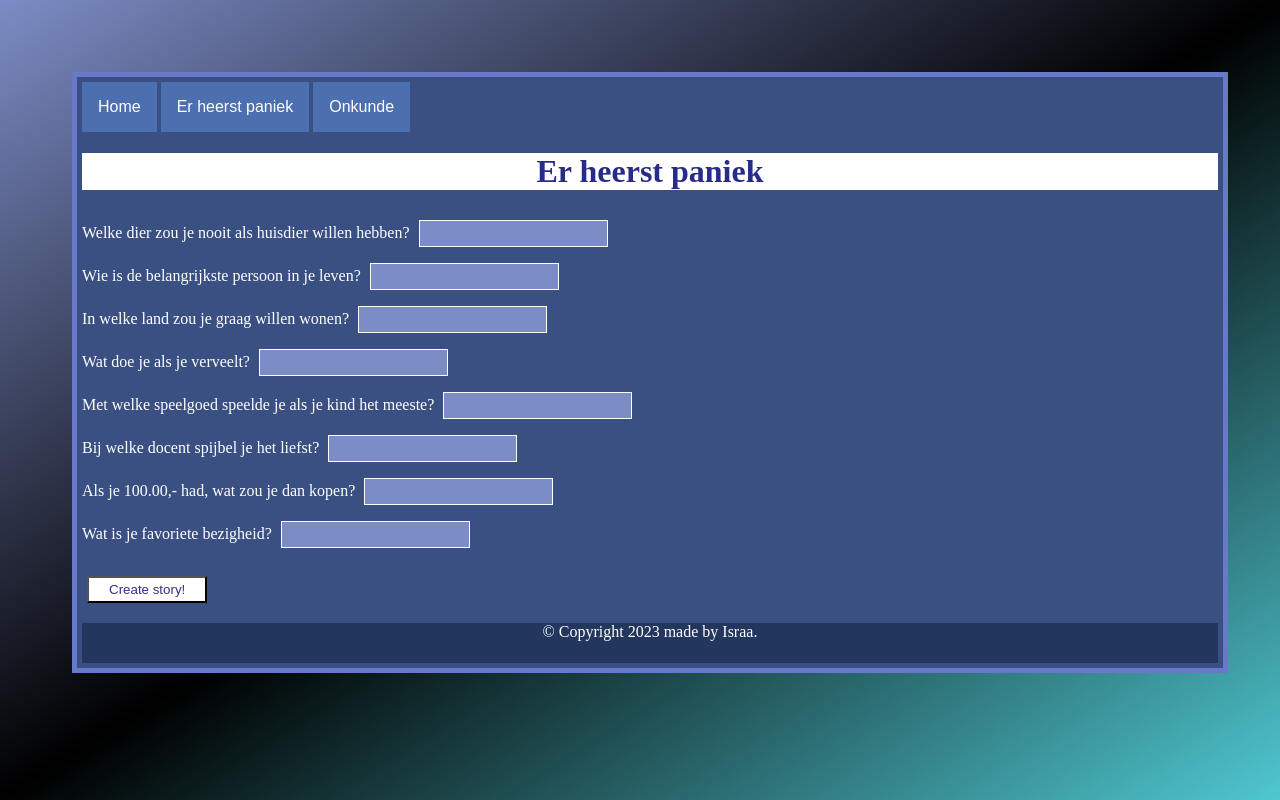
After one commit to Isrvx0/back-end-basics, a PHP site: page /heerst_paniek.php in a window 1280 px wide. The commit adds this page. Run offline with PHP 8.4, Linux system fonts and the light colour scheme.

Commit message:
eind opdracht php

```diff
--- /dev/null
+++ b/forms/heerst_paniek.php
@@ -0,0 +1,94 @@
+<!DOCTYPE html>
+<html lang="en">
+<head>
+    <meta charset="UTF-8">
+    <meta name="viewport" content="width=device-width, initial-scale=1.0">
+    <title>Document</title>
+    <link rel="stylesheet" href="madlibs.css" />
+
+</head>
+<body>
+    <?php
+        $requiredInput = "";
+        $invalidInput = "";
+        $filled_information = array();
+        $story = "";
+
+        if ($_SERVER["REQUEST_METHOD"] == "POST") {
+                // Required field =
+
+            for ($x = 1; $x <= 8; $x++) {
+                if(empty($_POST["vraag$x"])){
+                    $requiredInput = "* Required field";
+                } if (ctype_alpha(str_replace(' ', '', $_POST["vraag$x"])) === false) {
+                    $invalidInput = "Input is Invalid!</br>";
+                } else {
+                    array_push($filled_information, $_POST["vraag$x"]);
+                }
+            }
+            $length = count($filled_information);
+            if ($length == 8) {
+                $story = "</br><h3>Jouw verhaal:</h3> <p></br>Er heerst paniek in het koninkrijk $filled_information[2].Koning $filled_information[5] is ten einde raad als koning $filled_information[5] ten einde raad is, dan roept hij zijn ten-einde-raadscheer $filled_information[1].</br> '$filled_information[1]! Het Is een ramp! Het is een schande!'</br> 'Sire, Majesteit, uwe Luidruhtigheid, wat is er aan de hand?' </br> 'Mijn $filled_information[0] is verdwenen! Zo maar, zonder waarschuwing. En ik had net $filled_information[4] voor hem gekocht!' </br> 'Majesteit, uw $filled_information[0] komt vast vanzelf weer terug.' </br> 'Ja, da's leuk en aardig, maar hoe moet ik in de tussentijd $filled_information[7]?'</br> 'Maar sir, daar kunt u toch $filled_information[6] voor gebruiken.'</br>'$filled_information[1], je hebt helemaal gelijk! Wat zou ik doen als jou niet had.</br>'$filled_information[3], Sire.'</p>";
+            }
+        }
+        ?>
+
+
+    <div id="formulier">
+        <button onclick="location.href = 'madLibs.php';" class="dropbtn">Home</button>
+        <button onclick="location.href = 'heerst_paniek.php';" class="dropbtn">Er heerst paniek</button>
+        <button onclick="location.href = 'onkunde.php';" class="dropbtn">Onkunde</button>
+
+
+        <h1> Er heerst paniek </h1>
+        <form method="post" >
+        Welke dier zou je nooit als huisdier willen hebben? <input type="text" name="vraag1">
+        <span class="error"><?php echo $requiredInput;?></span>
+        <br />
+        <span class="error"><?php echo $invalidInput;?></span>
+
+        Wie is de belangrijkste persoon in je leven? <input type="text" name="vraag2">
+        <span class="error"><?php echo $requiredInput;?></span>
+        <br />
+        <span class="error"><?php echo $invalidInput;?></span>
+
+        In welke land zou je graag willen wonen? <input type="text" name="vraag3">
+        <span class="error"><?php echo $requiredInput;?></span>
+        <br />
+        <span class="error"><?php echo $invalidInput;?></span>
+
+        Wat doe je als je verveelt? <input type="text" name="vraag4">
+        <span class="error"><?php echo $requiredInput;?></span>
+        <br />
+        <span class="error"><?php echo $invalidInput;?></span>
+
+        Met welke speelgoed speelde je als je kind het meeste? <input type="text" name="vraag5">
+        <span class="error"><?php echo $requiredInput;?></span>
+        <br />
+        <span class="error"><?php echo $invalidInput;?></span>
+
+        Bij welke docent spijbel je het liefst? <input type="text" name="vraag6">
+        <span class="error"><?php echo $requiredInput;?></span>
+        <br />
+        <span class="error"><?php echo $invalidInput;?></span>
+        Als je 100.00,- had, wat zou je dan kopen? <input type="text" name="vraag7">
+        <span class="error"><?php echo $requiredInput;?></span>
+        <br />
+        <span class="error"><?php echo $invalidInput;?></span>
+
+        Wat is je favoriete bezigheid? <input type="text" name="vraag8">
+        <span class="error"><?php echo $requiredInput;?></span>
+        <br />
+        <span class="error"><?php echo $invalidInput;?></span>
+
+        <input type="submit" name="madlib" value="Create story!">
+        </form>
+
+        <?php
+            echo $story;
+        ?>
+
+        <footer>&copy; Copyright 2023 made by Israa.</footer>
+    </div>
+</body>
+</html>
--- /dev/null
+++ b/forms/madlibs.css
@@ -0,0 +1,75 @@
+body {
+    color: white;
+    padding: 5%;
+    align-items: center;
+    background-image: linear-gradient(to bottom right, #7c8cc5,rgb(0, 0, 0),#4fc7d0);
+    background-attachment: fixed; /*edit*/
+
+}
+footer {
+    width:100%;
+    text-align: center;
+    height: 40px;
+    background-color: #22365e;
+    padding: 0;
+  }
+
+#formulier p {
+    text-align: center;
+    font-family:'Times New Roman', Times, serif;
+    font-size: 20px;
+}
+
+.dropbtn {
+  background-color: #4c6faf;
+  color: white;
+  padding: 16px;
+  font-size: 16px;
+  border: none;
+  cursor: pointer;
+}
+
+#headerImage {
+    height: 100px;
+    width: auto;
+    border-radius: 50%;
+
+}
+input[type=text] {
+    color: white;
+    background-color: #7c8cc5;
+    padding: 5px;
+    border: 1px solid white ;
+    margin: 8px 5px;
+    box-sizing: border-box;
+}
+input[type=submit] {
+    padding: 4px 20px;
+    margin: 20px 5px;
+    color:rgb(52, 47, 134);
+    background-color: white;
+}
+label {
+    color: white;
+    font-weight: bold;
+    text-align: left;
+    font-size: large;
+    font-family: 'Lucida Sans', 'Lucida Sans Regular', 'Lucida Grande', 'Lucida Sans Unicode', Geneva, Verdana, sans-serif;
+}
+#formulier h1 {
+    text-align: center;
+    background-color: white;
+    color: rgb(39, 44, 138);
+    font-family:'Times New Roman', Times, serif;
+}
+#formulier {
+    border: 5px solid rgb(105, 121, 201);
+    width: 100%;
+    padding: 5px;
+    background-color: #3a5082;
+}
+.error {
+    color: rgb(0, 238, 255);
+    font-size: 15px;
+    font-family:'Times New Roman', Times, serif;
+}
```
Also changed, not shown: forms/madLibs.php (added, +26 -0 lines), forms/onkunde.php (added, +87 -0 lines), forms/style.css (added, +44 -0 lines), forms/welcome.php (+1 -48 lines), forms/images/Mad_Libs_logo.jpg (added), forms/images/intro_logo.png (added), forms/welcome.html (deleted).
